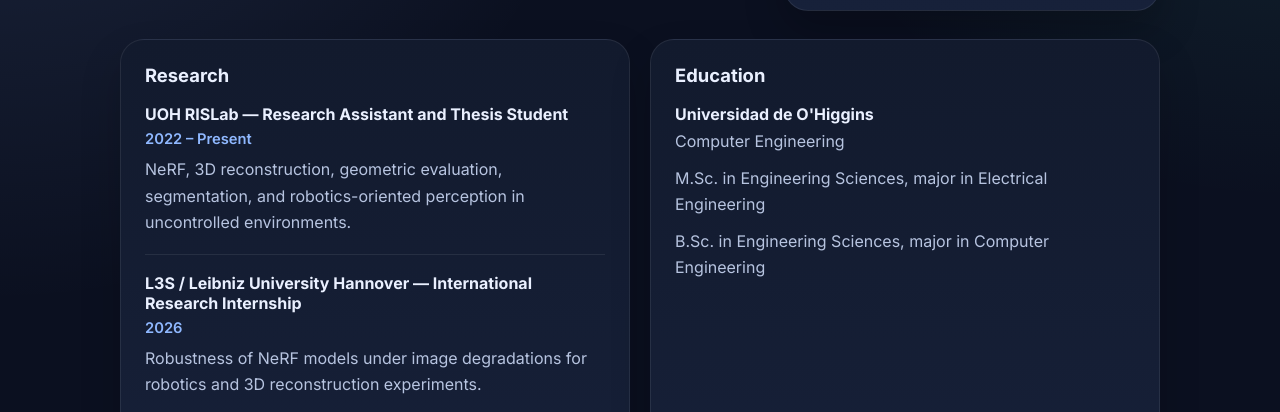
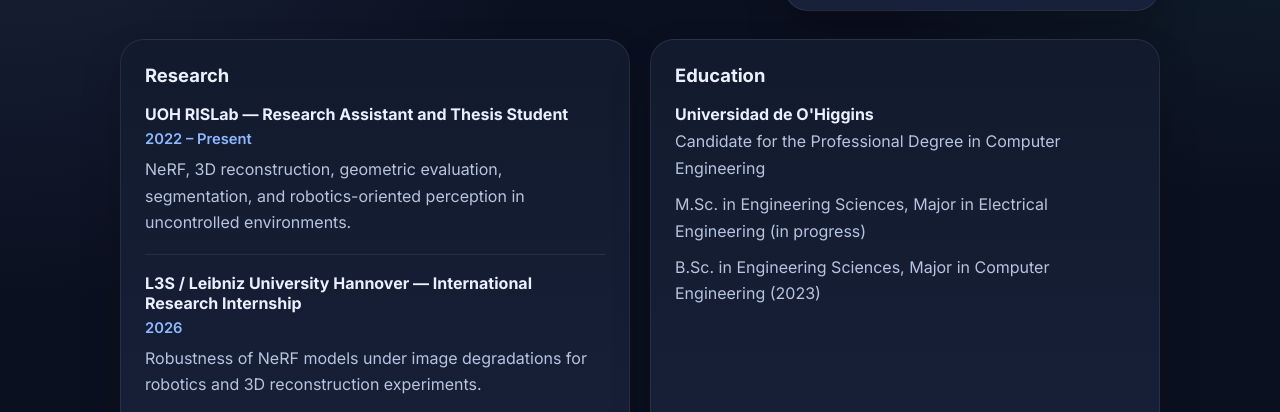
Before and after one commit to NicolasAraya932/NicolasAraya932.github.io, a plain HTML site: page index.html in a window 1280 px wide. Shown: the part 315-727 px from the top of the page. Drawn offline with Linux system fonts and the light colour scheme.

Commit message:
Improvement in Education tab

```diff
--- a/index.html
+++ b/index.html
@@ -53,9 +53,9 @@
         <h2>Education</h2>
         <div class="entry">
           <h3>Universidad de O'Higgins</h3>
-          <p>Computer Engineering</p>
-          <p>M.Sc. in Engineering Sciences, major in Electrical Engineering</p>
-          <p>B.Sc. in Engineering Sciences, major in Computer Engineering</p>
+          <p>Candidate for the Professional Degree in Computer Engineering</p>
+          <p>M.Sc. in Engineering Sciences, Major in Electrical Engineering (in progress)</p>
+          <p>B.Sc. in Engineering Sciences, Major in Computer Engineering (2023)</p>
         </div>
       </section>
 
```
